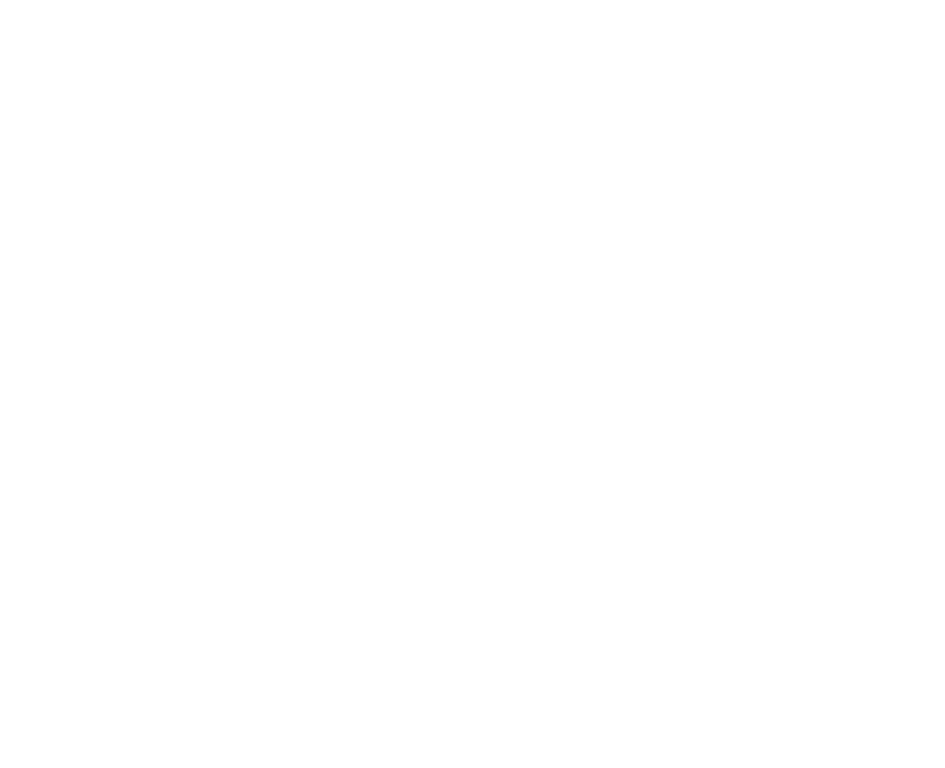
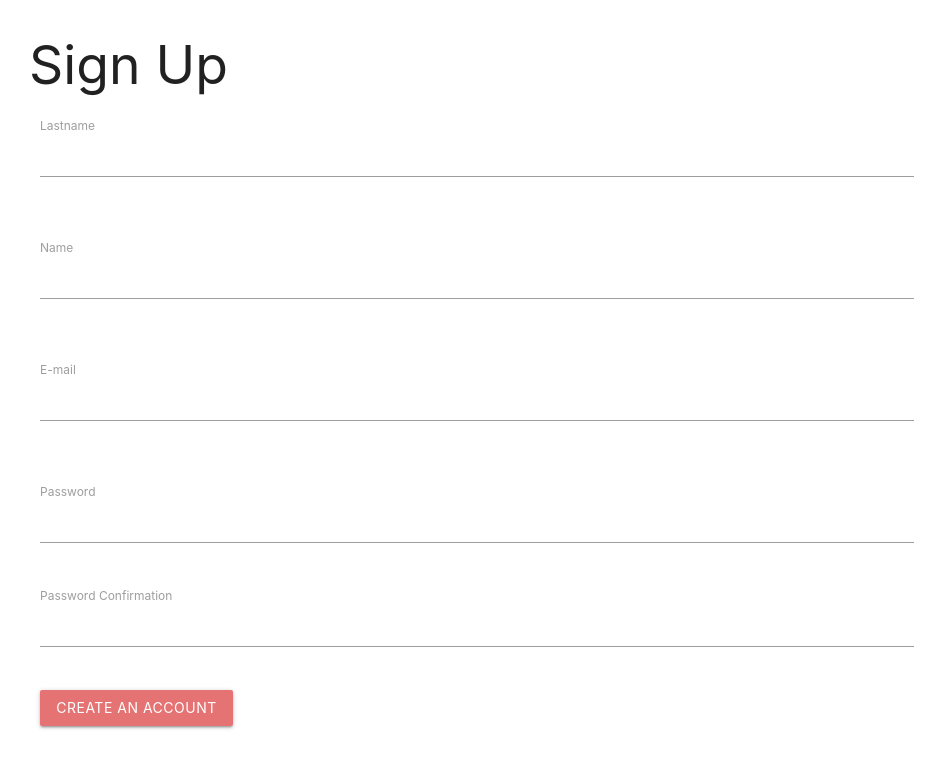
Before and after one commit to Park-Joyeong/simple-boiler, a React (Create React App) app in the folder client/: page /register in a window 1280 px wide. Shown: the top 768 px of the page, without its empty margins (163-1108 px from the left). Built offline with nearby package versions, Linux system fonts and the light colour scheme.

Commit message:
Progressing Sign up page

```diff
--- a/client/src/actions/types.js
+++ b/client/src/actions/types.js
@@ -1 +1,2 @@
 export const LOGIN_USER = 'login_user';
+export const REGISTER_USER = 'register_user';
--- a/client/src/actions/user_actions.js
+++ b/client/src/actions/user_actions.js
@@ -1,7 +1,8 @@
 import axios from 'axios';
 
 import {
-    LOGIN_USER
+    LOGIN_USER,
+    REGISTER_USER
 } from './types';
 
 export function loginUser(dataToSubmit) {
@@ -13,3 +14,13 @@
         payload: request
     }
 }
+
+export function registerUser(dataToSubmit) {
+    const request = axios.post('/api/users/register', dataToSubmit)
+                        .then(res => res.data)
+
+    return {
+        type: REGISTER_USER,
+        payload: request
+    }
+}
--- a/client/src/components/App.js
+++ b/client/src/components/App.js
@@ -2,6 +2,7 @@
 import { Route, Switch } from 'react-router-dom';
 import About from './about';
 import Login from './RegisterLogin';
+import Register from './RegisterLogin/register';
 
 function App() {
   return (
@@ -9,6 +10,7 @@
       <Switch>
         <Route path="/about" component={About}/>
         <Route path="/login" component={Login}/>
+        <Route path="/register" component={Register}/>
       </Switch>
     </div>
   );
--- a/client/src/components/RegisterLogin/index.js
+++ b/client/src/components/RegisterLogin/index.js
@@ -1,6 +1,7 @@
 import React, { Component } from 'react';
 import { connect } from 'react-redux';
 import { loginUser } from '../../actions/user_actions';
+import { Link } from 'react-router-dom';
 
 class RegisterLogin extends Component {
 
@@ -63,7 +64,7 @@
                                     type="email"
                                     className="validate"
                                 />
-                                <label htmlFor="email">Email</label>
+                                <label className="active" htmlFor="email">Email</label>
                                 <span
                                     className="helper-text"
                                     data-error="Type a right type email"
@@ -81,7 +82,7 @@
                                     type="password"
                                     className="validate"
                                 />
-                                <label htmlFor="password">Password</label>
+                                <label className="active" htmlFor="password">Password</label>
                                 <span
                                     className="helper-text"
                                     data-error="wrong"
@@ -105,7 +106,16 @@
                                     onClick={this.submitForm}
                                 >
                                     Login
-                                </button>
+                                </button>&nbsp; &nbsp;
+                                <Link to="/register">
+                                    <button
+                                        className="btn waves-effect red lighten-2"
+                                        type="submit"
+                                        name="action"
+                                    >
+                                        Sign up
+                                    </button>
+                                </Link>
                             </div>
                         </div>
                     </form>
--- a/client/src/components/RegisterLogin/register.js
+++ b/client/src/components/RegisterLogin/register.js
@@ -0,0 +1,190 @@
+import React, { Component } from 'react';
+import { registerUser } from '../../actions/user_actions';
+
+class Register extends Component {
+
+    state = {
+        lastname: "",
+        name: "",
+        email: "",
+        password: "",
+        passwordConfirmation: "",
+        errors: []
+    };
+
+    displayErrors = errors => errors.map((error, i) => <p key={i}>{error}</p>);
+
+    handleChange = e => {
+        this.setState({ [e.target.name]: e.target.value });
+    }
+
+    isFormValid = () => {
+        let errors = [];
+        let error;
+
+        if (this.isFormEmpty(this.state)) {
+            error = { message: "Fill in all fileds" };
+            this.setState({ errors: errors.concat(error) });
+        } else if (!this.isPasswordValid(this.state)) {
+            error = { message: "Password is invalid" };
+            this.setState({ errors: errors.concat(error) });
+        } else {
+            return true;
+        }
+    }
+
+    isPasswordValid = ({ password, passwordConfirmation }) => {
+        if (password.length < 6 || passwordConfirmation.length < 6) {
+            return false;
+        } else if (password !== passwordConfirmation) {
+            return false;
+        } else {
+            return true;
+        }
+    }
+
+    isFormEmpty = ({ lastname, name, email, password, passwordConfirmation }) => {
+        return (
+            !name.length ||
+            !lastname.length ||
+            !email.length ||
+            !password.length ||
+            !passwordConfirmation.length
+        );
+    }
+
+    submitForm = e => {
+        e.preventDefault();
+
+        let dataToSubmit = {
+            email: this.state.email,
+            name: this.state.name,
+            lastname: this.state.lastname,
+            password: this.state.password,
+            passwordConfirmation: this.state.passwordConfirmation
+        }
+
+        console.log(dataToSubmit);
+
+        if (this.isFormValid()) {
+            this.setState({ errors: [] });
+            this.props.dispatch(registerUser(dataToSubmit))
+                .then(res => {
+                    console.log(res);
+                });
+        }
+    }
+
+    render() {
+        return (
+            <div className="container">
+                <h2>Sign Up</h2>
+                <div className="row">
+                    <form className="col s12">
+                        <div className="row">
+                            <div className="input-field col s12">
+                                <input
+                                    name="lastname"
+                                    value={this.state.lastname}
+                                    onChange={e => this.handleChange(e)}
+                                    id="lastname"
+                                    type="text"
+                                    className="validate"
+                                />
+                                <label className="active" htmlFor="lastname">Lastname</label>
+                                <span
+                                    className="helper-text"
+                                    data-error="Type a right type lastname"
+                                    data-success="right"
+                                />
+                            </div>
+                        </div>
+                        <div className="row">
+                            <div className="input-field col s12">
+                                <input
+                                    name="name"
+                                    value={this.state.name}
+                                    onChange={e => this.handleChange(e)}
+                                    id="name"
+                                    type="text"
+                                    className="validate"
+                                />
+                                <label className="active" htmlFor="name">Name</label>
+                                <span
+                                    className="helper-text"
+                                    data-error="wrong"
+                                    data-success="right"
+                                />
+                            </div>
+                        </div>
+                        <div className="row">
+                            <div className="input-field col s12">
+                                <input
+                                    name="email"
+                                    value={this.state.email}
+                                    onChange={e => this.handleChange(e)}
+                                    id="email"
+                                    type="email"
+                                    className="validate"
+                                />
+                                <label className="active" htmlFor="email">E-mail</label>
+                                <span
+                                    className="helper-text"
+                                    data-error="wrong"
+                                    data-success="right"
+                                />
+                            </div>
+                        </div>
+                        <div className="row">
+                            <div className="input-field col s12">
+                                <input
+                                    name="password"
+                                    value={this.state.password}
+                                    onChange={e => this.handleChange(e)}
+                                    id="password"
+                                    type="password"
+                                    className="validate"
+                                />
+                                <label className="active" htmlFor="password">Password</label>
+                            </div>
+                        </div>
+                        <div className="row">
+                            <div className="input-field col s12">
+                                <input
+                                    name="passwordConfirmation"
+                                    value={this.state.passwordConfirmation}
+                                    onChange={e => this.handleChange(e)}
+                                    id="passwordConfirmation"
+                                    type="password"
+                                    className="validate"
+                                />
+                                <label className="active" htmlFor="passwordConfirmation">Password Confirmation</label>
+                            </div>
+                        </div>
+
+                        {this.state.errors.length > 0 && (
+                            <div>
+                                {this.displayErrors(this.state.errors)}
+                            </div>
+                        )}
+
+                        <div className="row">
+                            <div className="col s12">
+                                <button
+                                    className="btn waves-effect red lighten-2"
+                                    type="submit"
+                                    name="action"
+                                    onClick={this.submitForm}
+                                >
+                                    Create an account
+                                </button>
+                            </div>
+                        </div>
+                    </form>
+                </div>
+            </div>
+        );
+    }
+}
+
+export default Register;
--- a/client/src/reducers/user_reducer.js
+++ b/client/src/reducers/user_reducer.js
@@ -1,11 +1,14 @@
 import {
-    LOGIN_USER
+    LOGIN_USER,
+    REGISTER_USER
 } from '../actions/types';
 
 export default function( state={}, action) {
     switch(action.type) {
         case LOGIN_USER:
             return { ...state, loginSuccess: action.payload };
+        case REGISTER_USER:
+            return { ...state, loginSuccess: action.payload };
         default:
             return state;
     }
```
